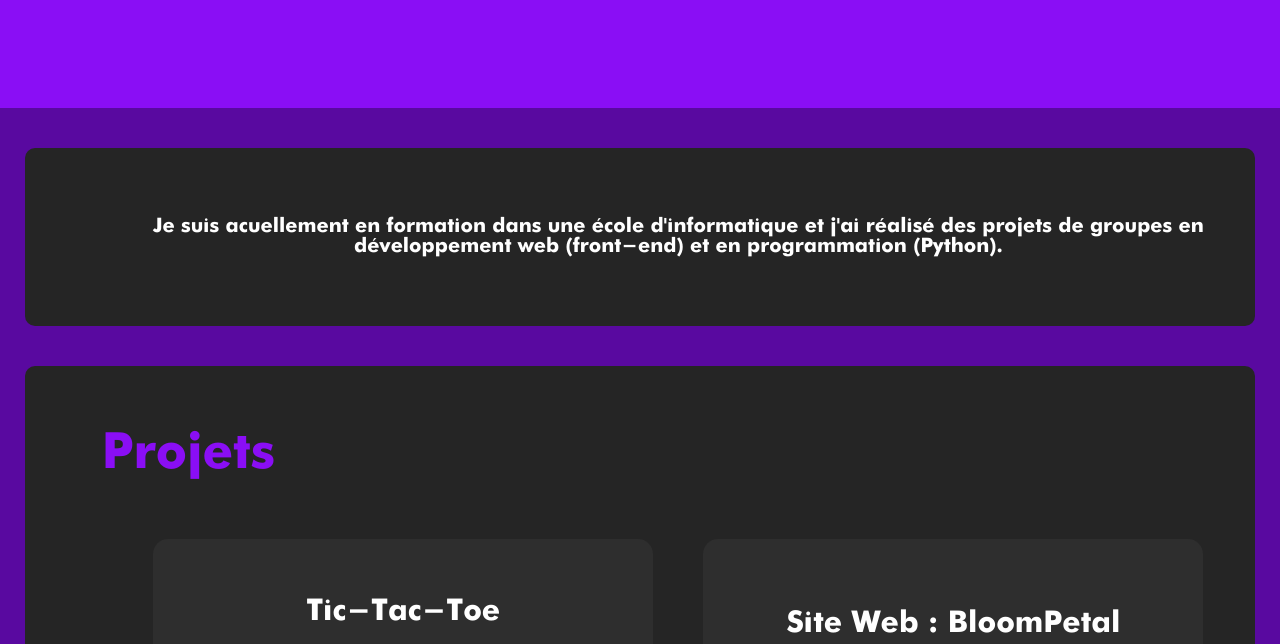
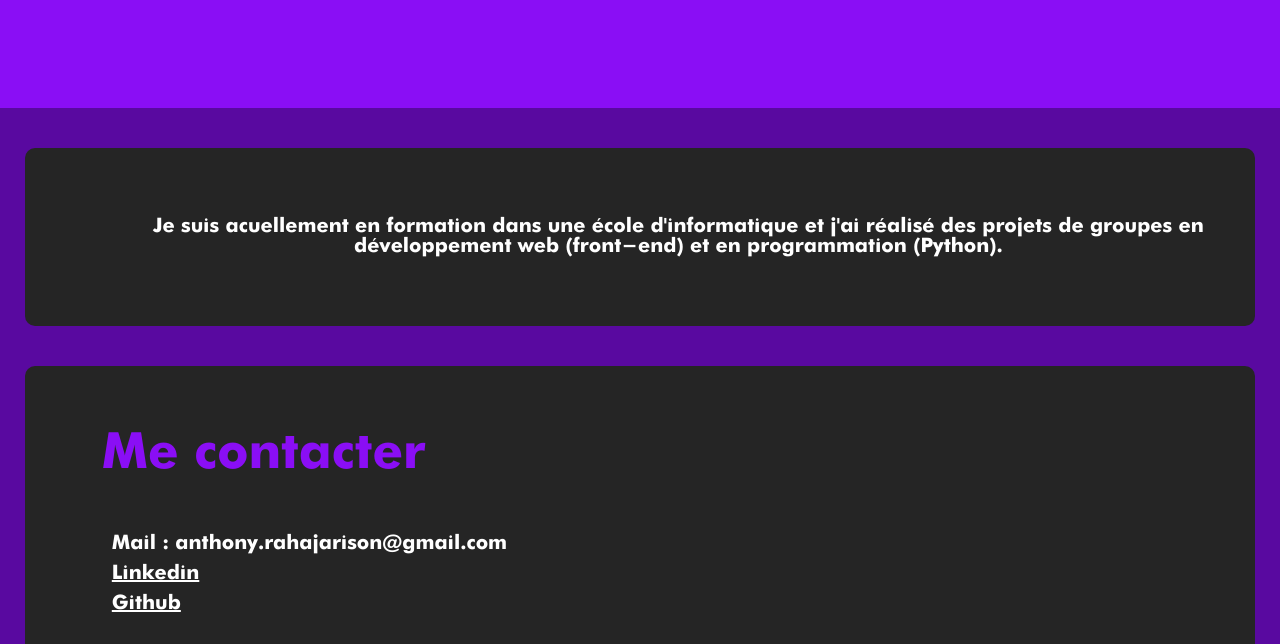
Before and after one commit to anthony-rahajarison/Portfolio, a plain HTML site: page index.html in a window 1280 px wide. Shown: the part 292-936 px from the top of the page. Drawn offline with Linux system fonts and the light colour scheme.

Commit message:
Ajout de la page contact et de la description dans le <head>

```diff
--- a/index.html
+++ b/index.html
@@ -3,6 +3,7 @@
 <head>
     <meta charset="UTF-8">
     <meta name="viewport" content="width=device-width, initial-scale=1.0">
+    <meta name="description" content="Développeur logiciel en recherche d'une alternance. Réalise des projets en équipe sur plusieurs domaines informatiques (Python,HTML,CSS).">
     <link rel="stylesheet" href="./style.css">
     <title>Portfolio</title>
 </head>
@@ -22,6 +23,15 @@
                 réalisé des projets de groupes en développement web (front-end) et en
                 programmation (Python).
             </p>
+         </div>
+
+         <!-- Contact -->
+         <div class="grande-boite" id="contact">
+            <h2>Me contacter</h2>
+            <p>Mail : anthony.rahajarison@gmail.com</p>
+            <a href="https://www.linkedin.com/in/anthony-rahajarison-06b329301/" target="_blank">Linkedin</a>
+            <a href="https://github.com/anthony-rahajarison" target="_blank">Github</a>
+
          </div>
 
 
@@ -69,6 +79,8 @@
                 </div>
             </section>
         </div>
+
+        <!-- Compétences -->
         <div class="grande-boite">
             <section id="section-competences">
                 <h2>Mes Compétences</h2>
--- a/style.css
+++ b/style.css
@@ -161,6 +161,25 @@ header {
     }
 }
 
+#contact{
+    display: flex;
+    flex-direction: column;
+    a{
+        color: #ffffff;
+        font-family: futura-bold;
+        font-size: 20px;
+        padding: 5px 10px;
+        width: 60px; /* Pour réduire la taille du lien cliquable */
+    }
+
+    p{
+        color: #ffffff;
+        font-family: futura-bold;
+        font-size: 20px;
+        padding: 5px 10px;
+    }
+}
+
 #section-competences{
     p{
         text-align: center;
```
